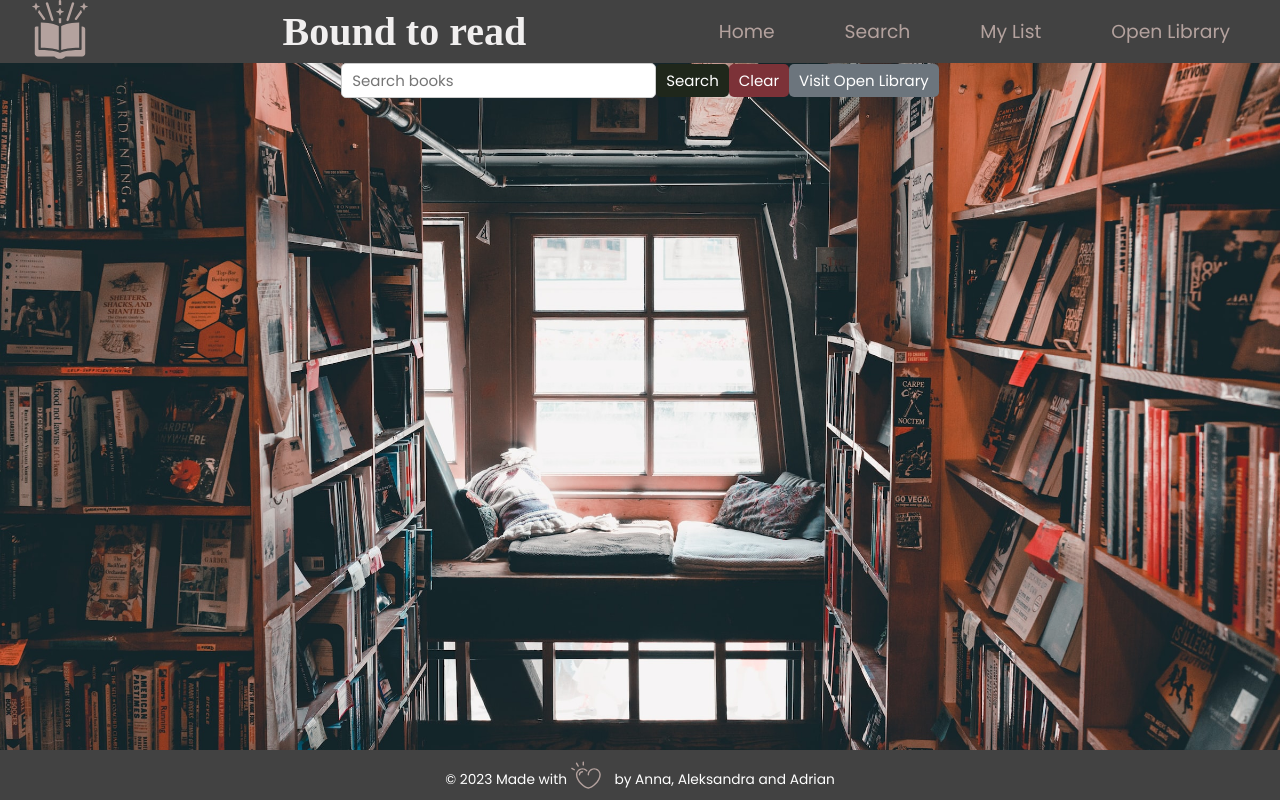
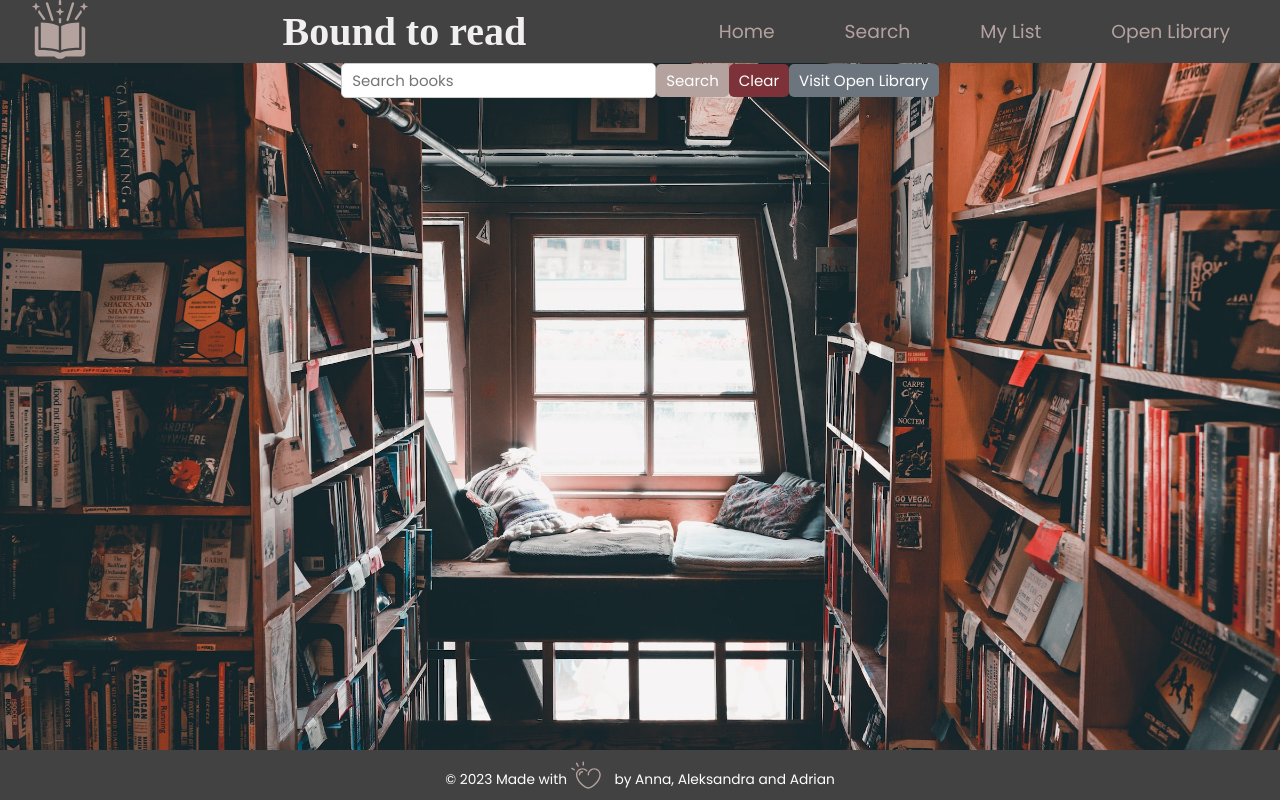
Before and after one commit to mrsannanoga/bound-to-read, a React (Create React App) app: page /research in a window 1280 px wide. Built offline with nearby package versions, Linux system fonts and the light colour scheme; a web font is replaced by a local one.

Commit message:
change color safe-button for search & Open Library

```diff
--- a/public/index.html
+++ b/public/index.html
@@ -27,7 +27,7 @@
     <link rel="preconnect" href="https://fonts.googleapis.com">
 <link rel="preconnect" href="https://fonts.gstatic.com" crossorigin>
 <link href="https://fonts.googleapis.com/css2?family=Poppins&family=Sacramento&family=Waiting+for+the+Sunrise&display=swap" rel="stylesheet">
-    <title>React App</title>
+    <title>Bound 2 Read</title>
   </head>
   <body>
     <noscript>You need to enable JavaScript to run this app.</noscript>
--- a/src/Pages/Research.js
+++ b/src/Pages/Research.js
@@ -34,7 +34,7 @@ const ClearButton = styled(Button)`
 `;
 
 const SearchButton = styled(Button)`
-  background-color: #1F271B;
+  background-color: #B4A29E;
   color: white;
   font-size: 1.5rem;
   padding: 0.5rem 1rem;
--- a/src/Pages/Search.js
+++ b/src/Pages/Search.js
@@ -37,7 +37,7 @@ const ButtonsContainer = styled.div`
 `;
 
 const SearchButton = styled.button`
-  background-color: #1F271B;
+  background-color: #B4A29E;
   color: white;
   font-size: 1.5rem;
   padding: 0.5rem 1rem;
```
